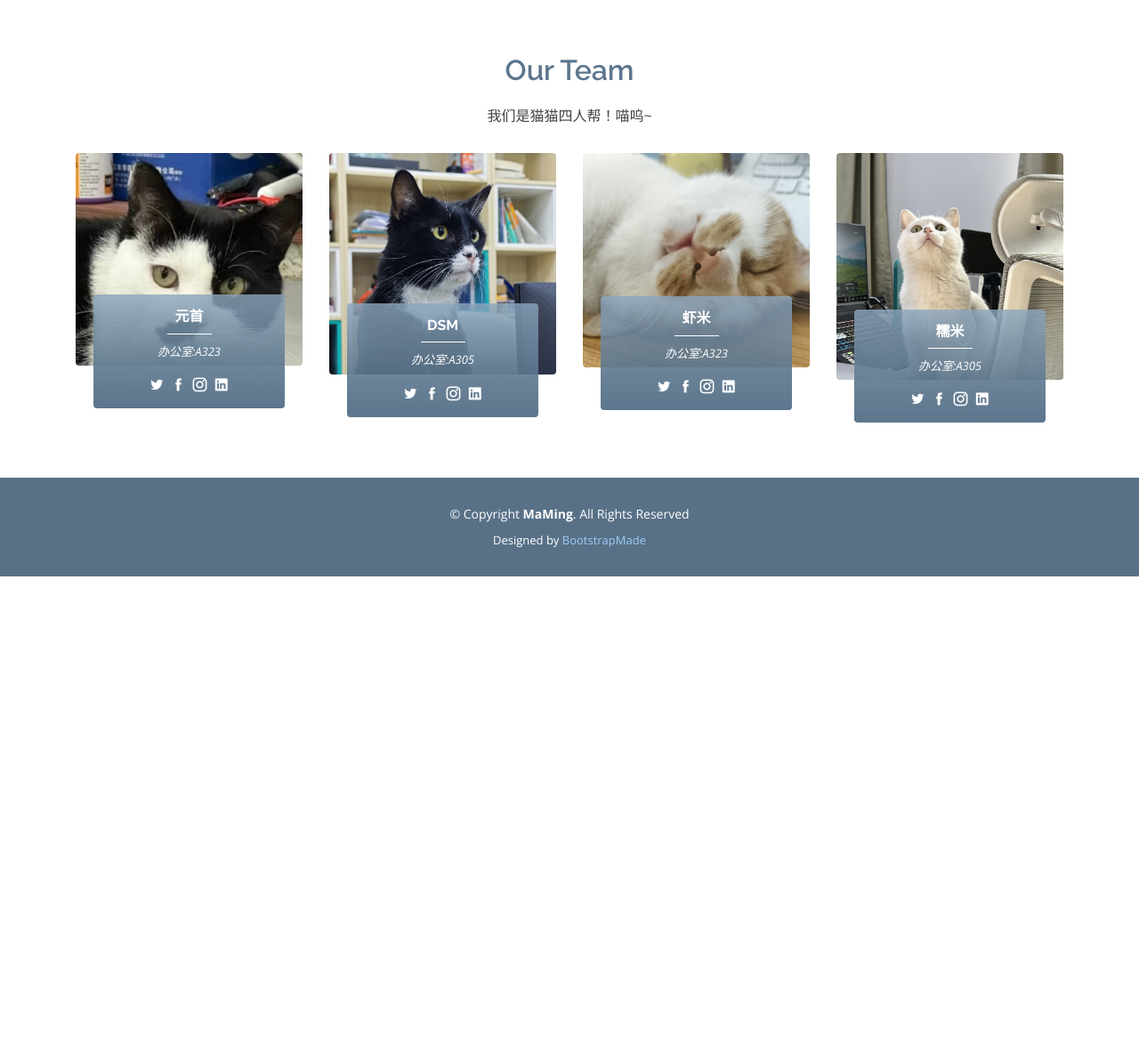
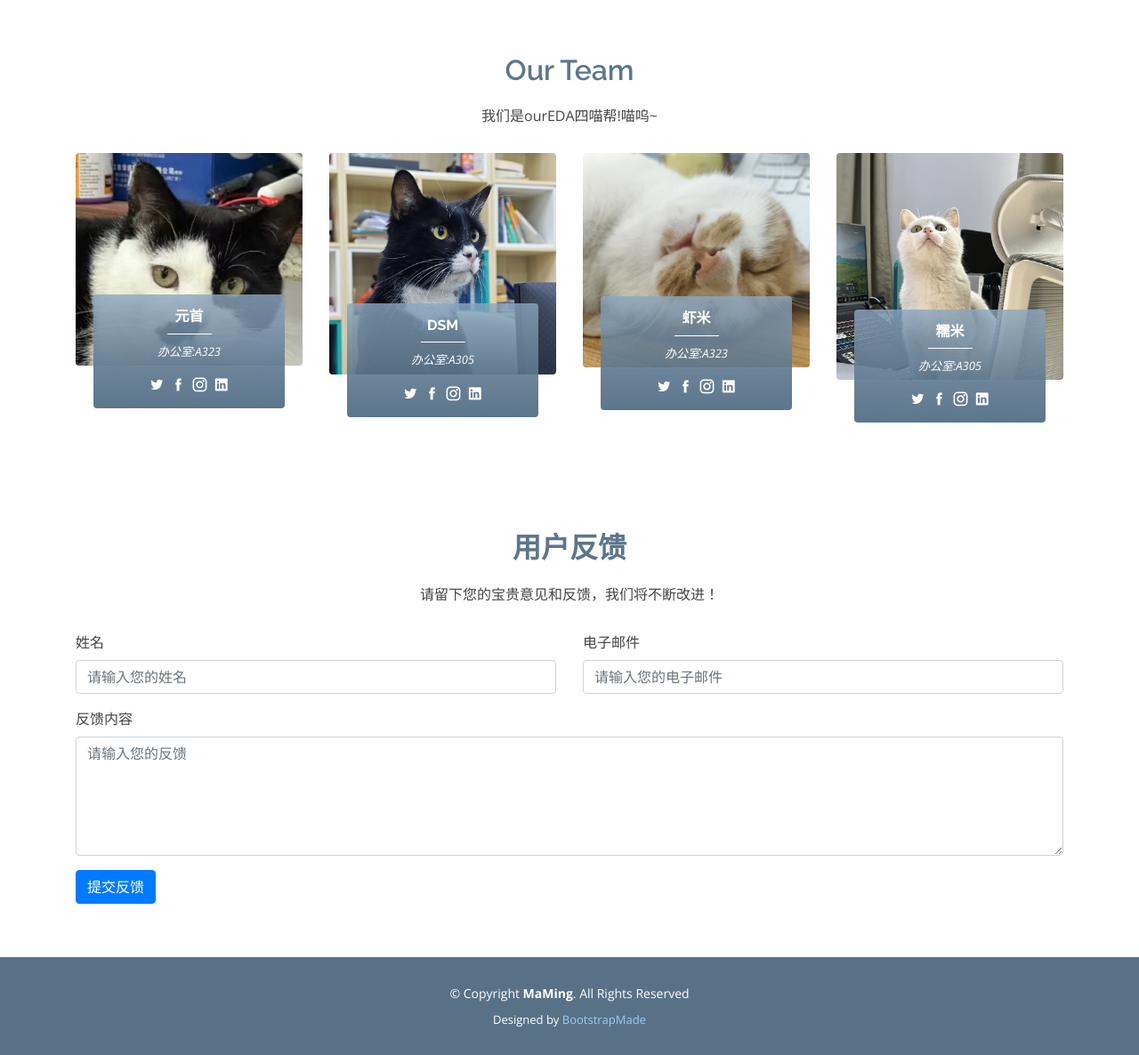
Before and after one commit to FanZDStar/ChartCloudRepo, a Flask app: page /team in a window 1280 px wide. Shown: the part 113-1299 px from the top of the page at 89% size. Before the commit the page ends 761 px from the top, so only its background shows below. Run offline with Flask 3, Linux system fonts and the light colour scheme; some libraries are stand-ins or nearby versions.

Commit message:
Add feature to allow user feedback

```diff
--- a/app.py
+++ b/app.py
@@ -2,7 +2,7 @@
 Author: ourEDA MaMing
 Date: 2024-10-24 00:15:31
 LastEditors: ourEDA MaMing
-LastEditTime: 2024-11-27 20:24:02
+LastEditTime: 2024-11-28 10:28:37
 FilePath: \ChartCloudRepo\app.py
 Description: 李猴啊
 
@@ -95,6 +95,17 @@ def word():
 def team():
     return render_template("team.html")
 
+@app.route('/submit-feedback',methods=['POST'])
+def submit_feedback():
+    name = request.form.get('name')
+    email = request.form.get('email')
+    feedback = request.form.get('feedback')
+
+    print(f"Feedback received: Name: {name}, Email: {email}, Feedback: {feedback}")
+
+    return "感谢您的反馈！我们会尽快处理"
+
+
 
 @app.route("/WordCloudTool")
 def WordCloudTool():
--- a/templates/team.html
+++ b/templates/team.html
@@ -88,7 +88,7 @@
 
     <div class="section-title">
       <h2>Our Team</h2>
-      <p>我们是猫猫四人帮！喵呜~</p>
+      <p>我们是ourEDA四喵帮!喵呜~</p>
     </div>
 
     <div class="row">
@@ -162,6 +162,38 @@
   </div>
 </section><!-- End Our Team Section -->
 
+<!-- ======= Feedback Section ======= -->
+<section id="feedback" class="feedback">
+  <div class="container">
+    <div class="section-title">
+      <h2>用户反馈</h2>
+      <p>请留下您的宝贵意见和反馈，我们将不断改进！</p>
+    </div>
+
+    <form id="feedbackForm" method="POST" action="/submit-feedback">
+      <div class="row">
+        <div class="col-md-6">
+          <div class="form-group">
+            <label for="name">姓名</label>
+            <input type="text" id="name" name="name" class="form-control" required placeholder="请输入您的姓名">
+          </div>
+        </div>
+        <div class="col-md-6">
+          <div class="form-group">
+            <label for="email">电子邮件</label>
+            <input type="email" id="email" name="email" class="form-control" required placeholder="请输入您的电子邮件">
+          </div>
+        </div>
+      </div>
+      <div class="form-group">
+        <label for="feedback">反馈内容</label>
+        <textarea id="feedback" name="feedback" class="form-control" rows="5" required placeholder="请输入您的反馈"></textarea>
+      </div>
+      <button type="submit" class="btn btn-primary">提交反馈</button>
+    </form>
+
+  </div>
+</section><!-- End Feedback Section -->
 
 
 
```
Also changed, not shown: static/assets/img/generated_wordcloud.jpg, templates/WordCloudTool.html (line endings or trailing spaces), 1 other file.
